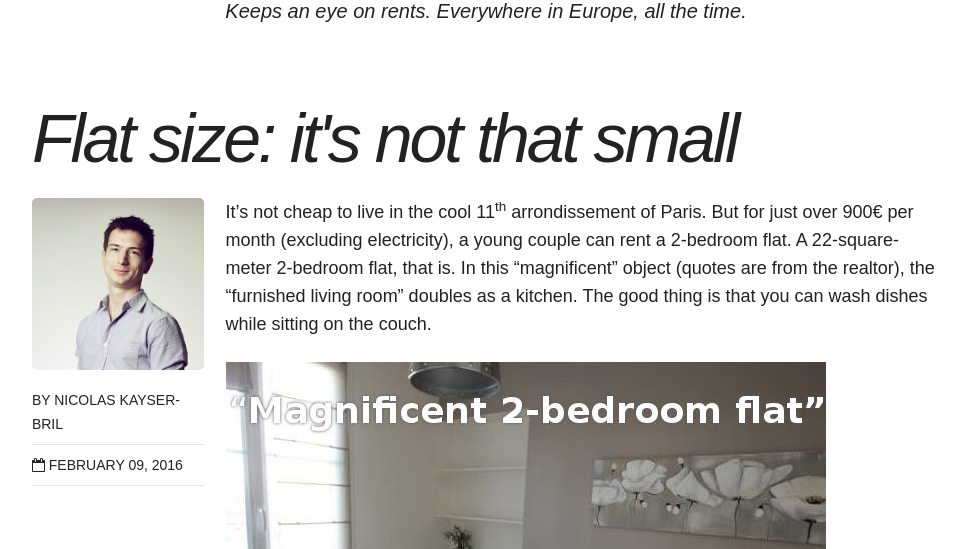
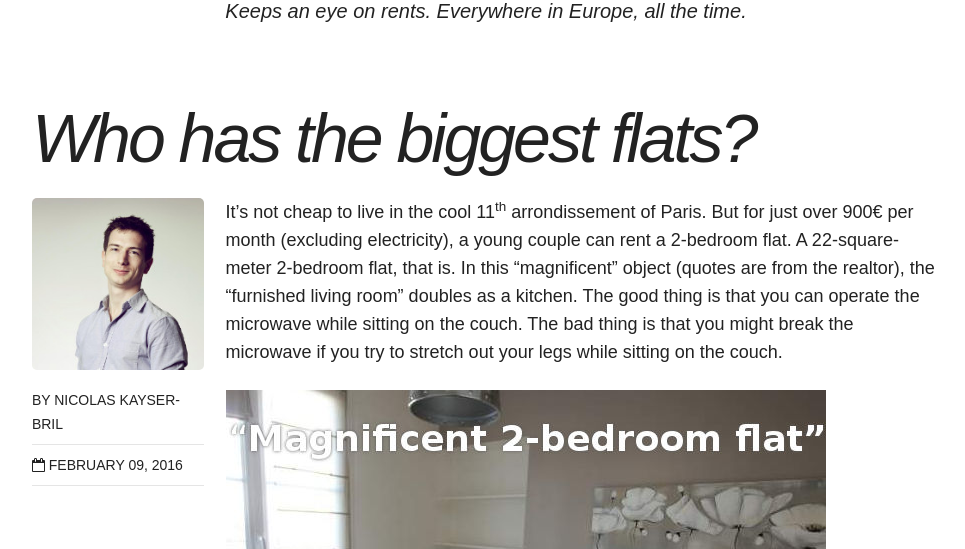
Before and after one commit to jplusplus/rentswatch-blog, a Jekyll site: the page built from _posts/2016-02-02-size.md, in a window 1280 px wide and 900 px high, cut to the strip 351-900 px from the top of the window. Shown: the whole strip, without its empty margins (154-1119 px from the left). Built offline with Jekyll 4.4.1, drawn with Linux system fonts in a browser that asks for light colours; nearby versions of some CDN libraries.

Commit message:
changed title

```diff
--- a/_posts/2016-02-02-size.md
+++ b/_posts/2016-02-02-size.md
@@ -1,12 +1,12 @@
 ---
 layout: post
-title: "Flat size: it's not that small"
+title: "Who has the biggest flats?"
 excerpt: "How flat sizes compare across Europe."
 author: nkb
 date: 2016-02-09
 ---
 
-It's not cheap to live in the cool 11<sup>th</sup> arrondissement of Paris. But for just over 900€ per month (excluding electricity), a young couple can rent a 2-bedroom flat. A 22-square-meter 2-bedroom flat, that is. In this “magnificent” object (quotes are from the realtor), the “furnished living room” doubles as a kitchen. The good thing is that you can wash dishes while sitting on the couch.
+It's not cheap to live in the cool 11<sup>th</sup> arrondissement of Paris. But for just over 900€ per month (excluding electricity), a young couple can rent a 2-bedroom flat. A 22-square-meter 2-bedroom flat, that is. In this “magnificent” object (quotes are from the realtor), the “furnished living room” doubles as a kitchen. The good thing is that you can operate the microwave while sitting on the couch. The bad thing is that you might break the microwave if you try to stretch out your legs while sitting on the couch.
 
 ![Magnificent 2-bedroom flat](../images/magnificent-2b.jpg)
 
```
